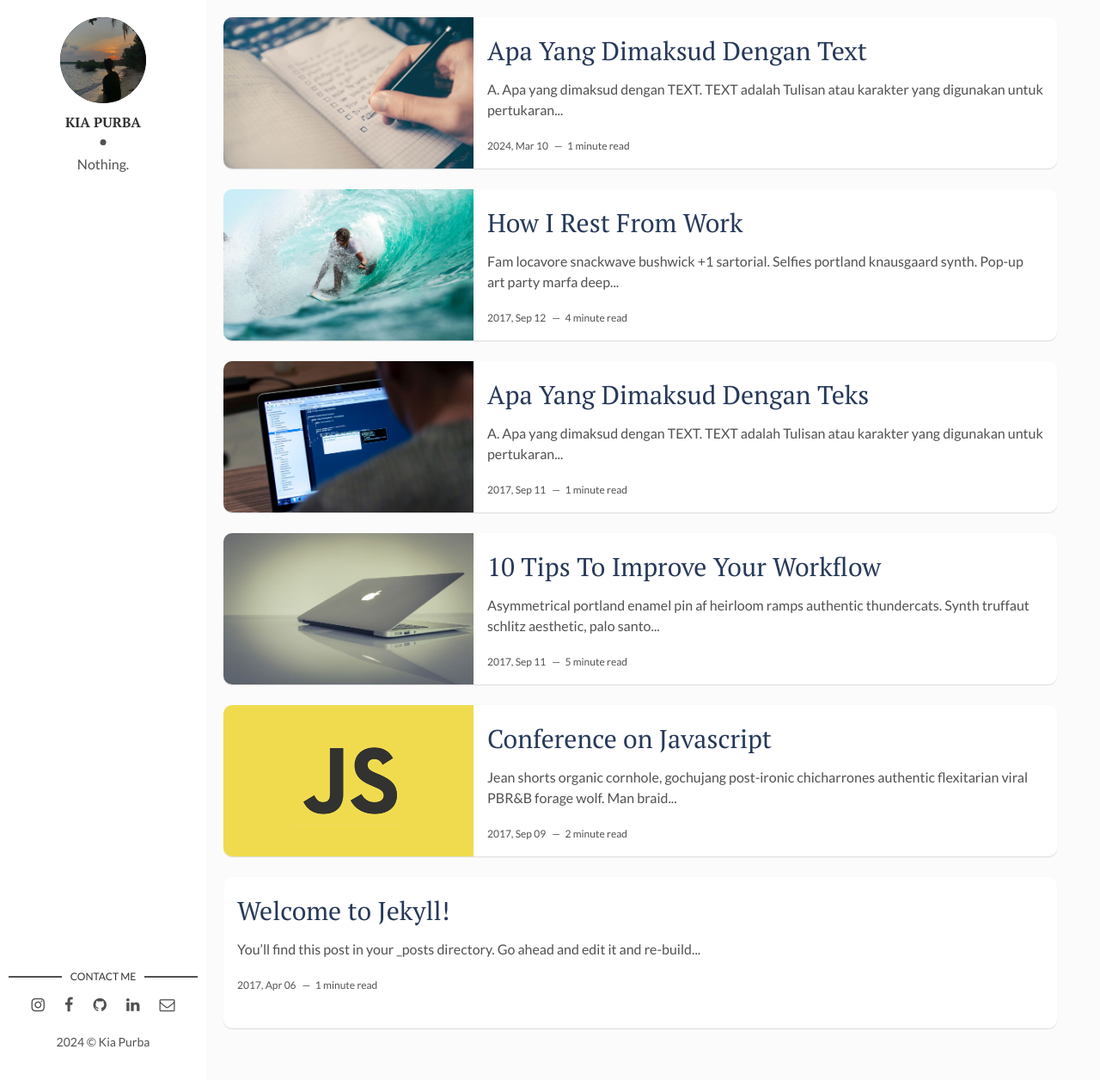
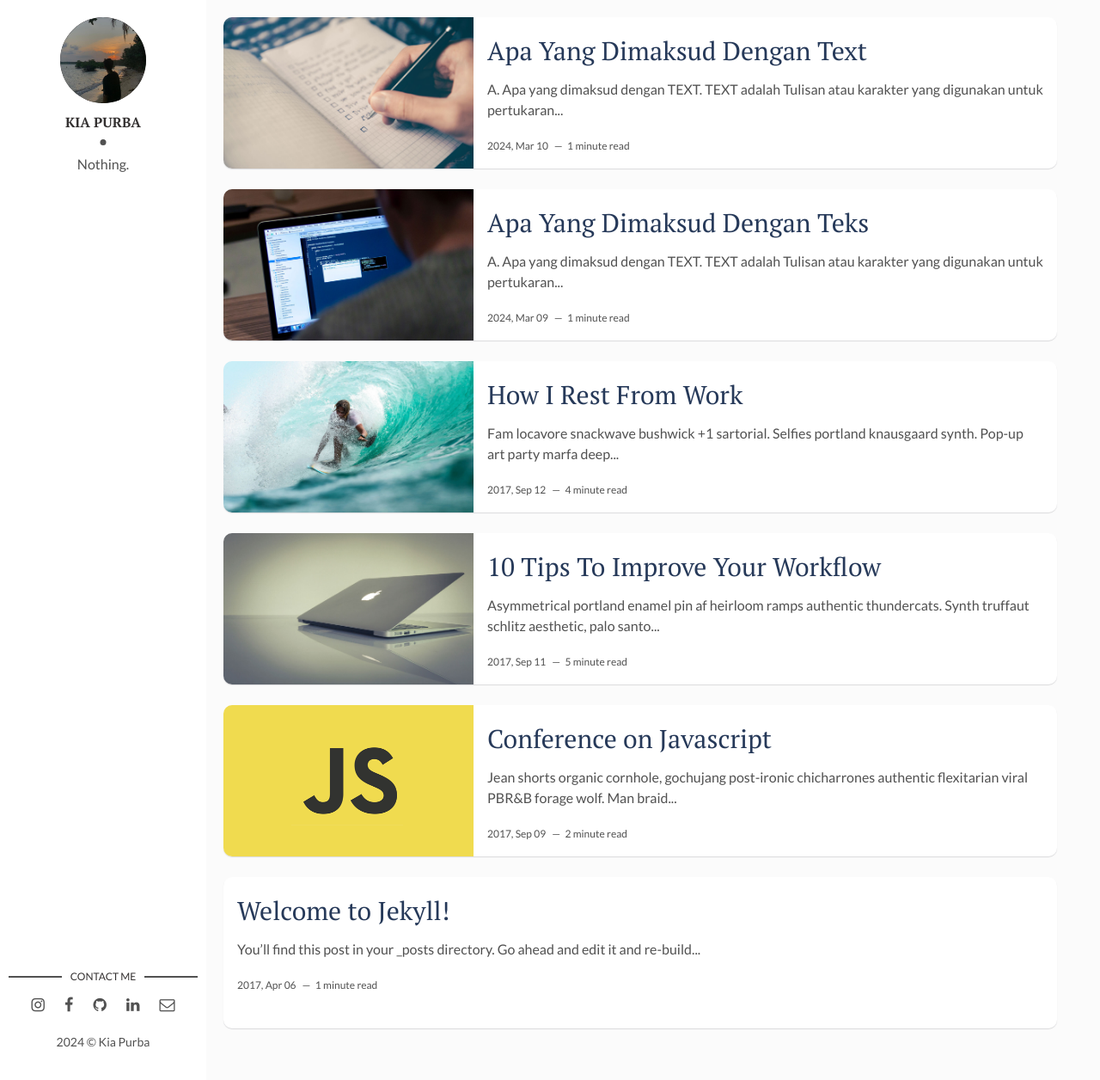
Before and after one commit to Kiaaa06/Kia, a Jekyll site: the page built from index.html, in a window 1280 px wide and 1256 px high. Shown: the whole window at 86% size. Built offline with Jekyll 4.4.1, drawn with Linux system fonts in a browser that asks for light colours; the list of posts is cut into pages by our own code.

Commit message:
Update 2017-09-12-how-to-start-programming.markdown

```diff
--- a/_posts/2017-09-12-how-to-start-programming.markdown
+++ b/_posts/2017-09-12-how-to-start-programming.markdown
@@ -1,7 +1,7 @@
 ---
 layout: post
 title: Apa Yang Dimaksud Dengan Teks
-date: 2017-09-12 00:00:00 +0300
+date: 2024-03-10 00:00:00 +0300
 description: You’ll find this post in your `_posts` directory. Go ahead and edit it and re-build the site to see your changes. # Add post description (optional)
 img: how-to-start.jpg # Add image post (optional)
 tags: [Programming, Learn] # add tag
```
